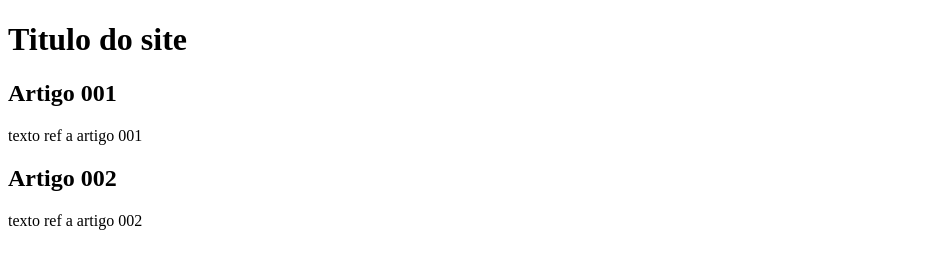
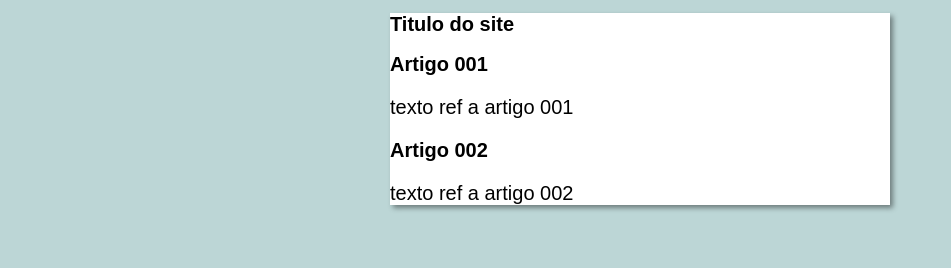
Before and after one commit to FilipeChristian/projeto-site, a plain HTML site: page index.html in a window 1280 px wide. Shown: the whole page, without its empty margins (0-951 px from the left). Drawn offline with Linux system fonts and the light colour scheme.

Commit message:
inicio do designer

```diff
--- /dev/null
+++ b/estilos/style.css
@@ -0,0 +1,15 @@
+*{
+    font-family: Arial, Helvetica, sans-serif;
+    font-size: 15pt;
+}
+
+body{
+    background-color: rgb(188, 214, 214);
+}
+
+main{
+    background-color: white;
+    width: 500px;
+    margin: auto;
+    box-shadow: 3px 3px 5px rgba(0, 0, 0, 0.415);
+}
--- a/index.html
+++ b/index.html
@@ -4,6 +4,7 @@
     <meta charset="UTF-8">
     <meta name="viewport" content="width=device-width, initial-scale=1.0">
     <title>testes</title>
+    <link rel="stylesheet" href="estilos/style.css">
 </head>
 <body>
     <main>
```
